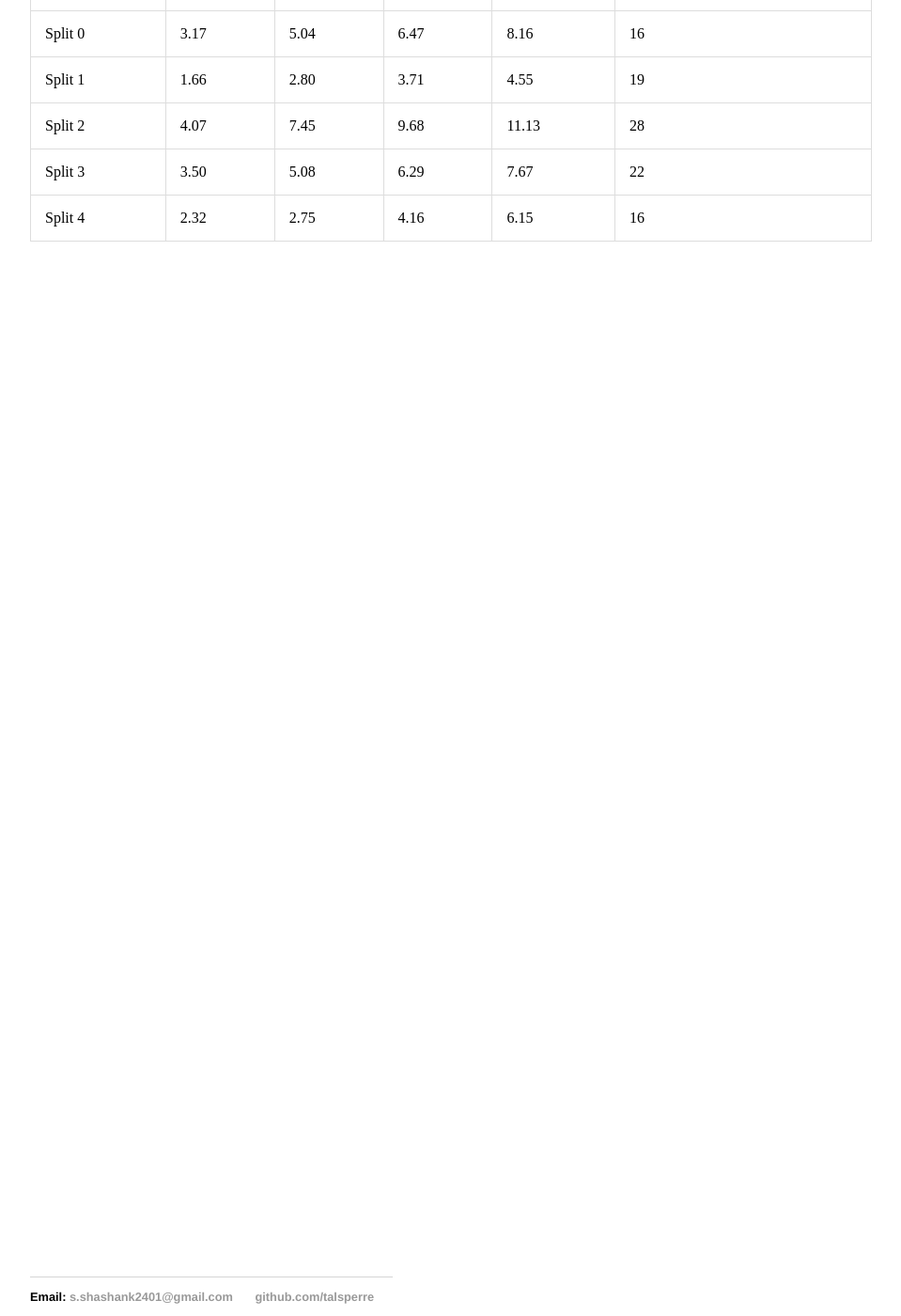
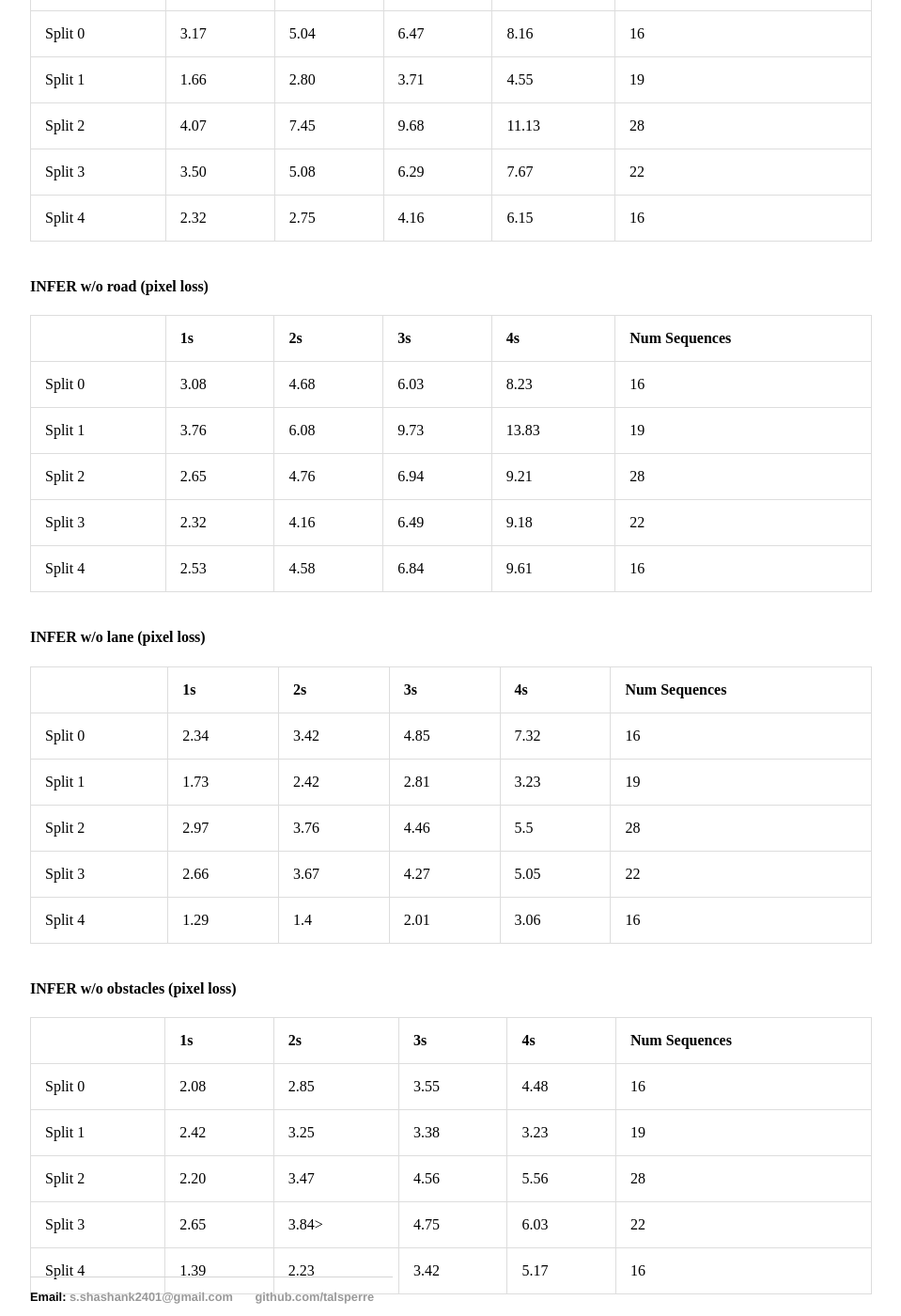
Before and after one commit to talsperre/talsperre.github.io, a Jekyll site: the page built from INFER/index.html, in a window 1280 px wide and 1400 px high, scrolled down 2312 px. Shown: the whole window at 94% size, without its empty margins (160-1119 px from the left). Built offline with Jekyll 4.4.1, drawn with Linux system fonts in a browser that asks for light colours; before the commit the page ends 2647 px from its top, so only the background shows below that.

Commit message:
Edited index.html

```diff
--- a/INFER/index.html
+++ b/INFER/index.html
@@ -108,8 +108,8 @@ title: Shashank S
             </table>
         </span>
         <br>
+        <h4 style="font-weight: bold;">INFER results with all channels (pixel loss)</h4>
         <span style="text-align: center">
-            <h4 style="font-weight: bold;">INFER results with all channels (pixel loss)</h4>
             <table>
                 <tr>
                     <th></th>
@@ -162,8 +162,8 @@ title: Shashank S
             </table>
         </span>
         <br>
+        <h4 style="font-weight: bold;">Baseline (pixel loss)</h4>
         <span style="text-align: center">
-                <h4 style="font-weight: bold;">Baseline (pixel loss)</h4>
             <table>
                 <tr>
                     <th></th>
@@ -216,5 +216,167 @@ title: Shashank S
             </table>
         </span>
         <br>
+        <h4 style="font-weight: bold;">INFER w/o road (pixel loss)</h4>
+        <span style="text-align: center">
+            <table>
+                <tr>
+                    <th></th>
+                    <th>1s</th>
+                    <th>2s</th>
+                    <th>3s</th>
+                    <th>4s</th>
+                    <th>Num Sequences</th>
+                </tr>
+                <tr>
+                    <td>Split 0</td>
+                    <td>3.08</td>
+                    <td>4.68</td>
+                    <td>6.03</td>
+                    <td>8.23</td>
+                    <td>16</td>
+                </tr>
+                <tr>
+                    <td>Split 1</td>
+                    <td>3.76</td>
+                    <td>6.08</td>
+                    <td>9.73</td>
+                    <td>13.83</td>
+                    <td>19</td>
+                </tr>
+                <tr>
+                    <td>Split 2</td>
+                    <td>2.65</td>
+                    <td>4.76</td>
+                    <td>6.94</td>
+                    <td>9.21</td>
+                    <td>28</td>
+                </tr>
+                <tr>
+                    <td>Split 3</td>
+                    <td>2.32</td>
+                    <td>4.16</td>
+                    <td>6.49</td>
+                    <td>9.18</td>
+                    <td>22</td>
+                </tr>
+                <tr>
+                    <td>Split 4</td>
+                    <td>2.53</td>
+                    <td>4.58</td>
+                    <td>6.84</td>
+                    <td>9.61</td>
+                    <td>16</td>
+                </tr>
+            </table>
+        </span>
+        <br>
+        <h4 style="font-weight: bold;">INFER w/o lane (pixel loss)</h4>
+        <span style="text-align: center">
+            <table>
+                <tr>
+                    <th></th>
+                    <th>1s</th>
+                    <th>2s</th>
+                    <th>3s</th>
+                    <th>4s</th>
+                    <th>Num Sequences</th>
+                </tr>
+                <tr>
+                    <td>Split 0</td>
+                    <td>2.34</td>
+                    <td>3.42</td>
+                    <td>4.85</td>
+                    <td>7.32</td>
+                    <td>16</td>
+                </tr>
+                <tr>
+                    <td>Split 1</td>
+                    <td>1.73</td>
+                    <td>2.42</td>
+                    <td>2.81</td>
+                    <td>3.23</td>
+                    <td>19</td>
+                </tr>
+                <tr>
+                    <td>Split 2</td>
+                    <td>2.97</td>
+                    <td>3.76</td>
+                    <td>4.46</td>
+                    <td>5.5</td>
+                    <td>28</td>
+                </tr>
+                <tr>
+                    <td>Split 3</td>
+                    <td>2.66</td>
+                    <td>3.67</td>
+                    <td>4.27</td>
+                    <td>5.05</td>
+                    <td>22</td>
+                </tr>
+                <tr>
+                    <td>Split 4</td>
+                    <td>1.29</td>
+                    <td>1.4</td>
+                    <td>2.01</td>
+                    <td>3.06</td>
+                    <td>16</td>
+                </tr>
+            </table>
+        </span>
+        <br>
+        <h4 style="font-weight: bold;">INFER w/o obstacles (pixel loss)</h4>
+        <span style="text-align: center">
+            <table>
+                <tr>
+                    <th></th>
+                    <th>1s</th>
+                    <th>2s</th>
+                    <th>3s</th>
+                    <th>4s</th>
+                    <th>Num Sequences</th>
+                </tr>
+                <tr>
+                    <td>Split 0</td>
+                    <td>2.08</td>
+                    <td>2.85</td>
+                    <td>3.55</td>
+                    <td>4.48</td>
+                    <td>16</td>
+                </tr>
+                <tr>
+                    <td>Split 1</td>
+                    <td>2.42</td>
+                    <td>3.25</td>
+                    <td>3.38</td>
+                    <td>3.23</td>
+                    <td>19</td>
+                </tr>
+                <tr>
+                    <td>Split 2</td>
+                    <td>2.20</td>
+                    <td>3.47</td>
+                    <td>4.56</td>
+                    <td>5.56</td>
+                    <td>28</td>
+                </tr>
+                <tr>
+                    <td>Split 3</td>
+                    <td>2.65</td>
+                    <td>3.84></td>
+                    <td>4.75</td>
+                    <td>6.03</td>
+                    <td>22</td>
+                </tr>
+                <tr>
+                    <td>Split 4</td>
+                    <td>1.39</td>
+                    <td>2.23</td>
+                    <td>3.42</td>
+                    <td>5.17</td>
+                    <td>16</td>
+                </tr>
+            </table>
+        </span>
+        <br>
     </div>
 </div><!-- /.blurb -->
```
Lines whose indentation alone changed are shown as unchanged.
